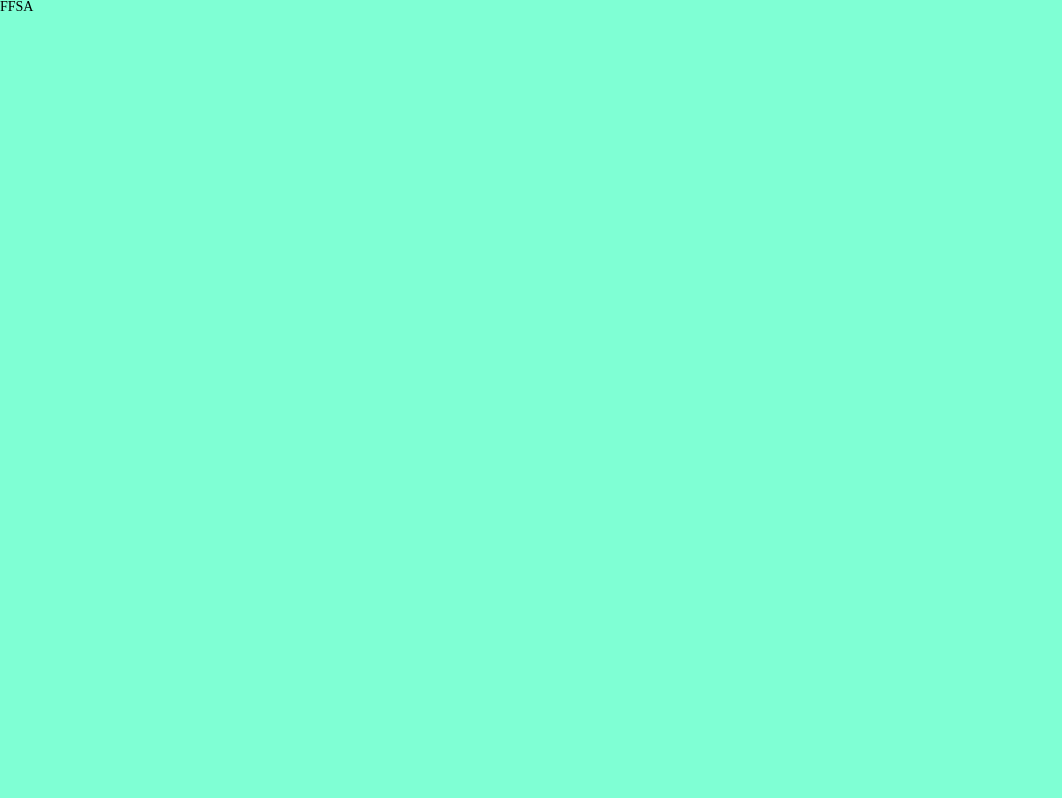
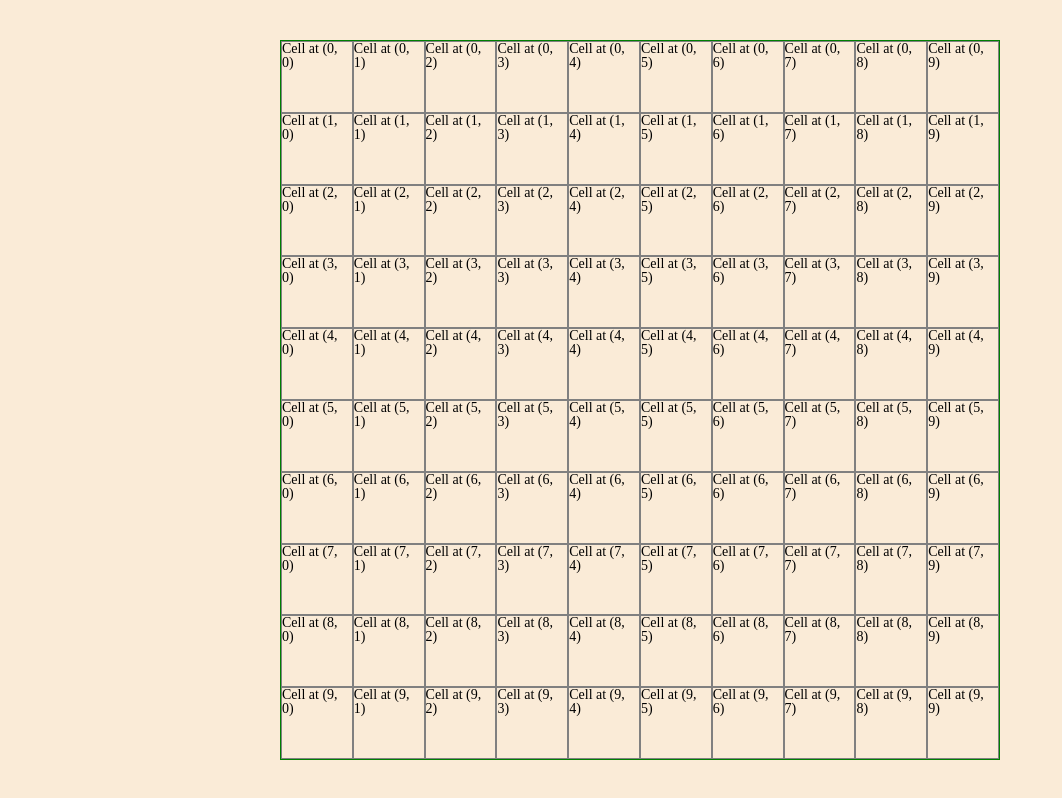
Before and after one commit to alexxc46/battle, a React (Create React App) app: page / in a window 1280 px wide. Shown: the whole page, without its empty margins (0-1062 px from the left). Built offline with nearby package versions, Linux system fonts and the light colour scheme.

Commit message:
cells are placed

```diff
--- a/src/App.css
+++ b/src/App.css
@@ -1,5 +1,8 @@
 .app-container {
   width: 100%;
   height: 100%;
-  background-color: aquamarine;
+  background-color: antiquewhite;
+  display: flex;
+  justify-content: center;
+  align-items: center;
 }
--- a/src/App.js
+++ b/src/App.js
@@ -1,9 +1,10 @@
 import './App.css';
+import Board from './components/Board'
 
 function App() {
   return (
     <div className='app-container'>
-      <p>FFSA</p>
+      <Board />
     </div>
   );
 }
--- /dev/null
+++ b/src/components/Board/index.css
@@ -0,0 +1,7 @@
+
+.board {
+    height: 90%;
+    aspect-ratio: 1 / 1;
+    border: 1px solid green;
+    display: flex;
+}
--- /dev/null
+++ b/src/components/Board/index.jsx
@@ -0,0 +1,22 @@
+import React from 'react';
+import Cell from '../Cell';
+import './index.css';
+
+const Board = () => {
+  const rows = 10;
+  const cols = 10;
+
+  return (
+    <div className="board">
+      {Array.from({ length: rows }).map((_, rowIndex) => (
+        <div className="row" key={rowIndex}>
+          {Array.from({ length: cols }).map((_, colIndex) => (
+            <Cell key={`${rowIndex}-${colIndex}`} x={colIndex} y={rowIndex} />
+          ))}
+        </div>
+      ))}
+    </div>
+  );
+}
+
+export default Board;
--- /dev/null
+++ b/src/components/Cell/index.css
@@ -0,0 +1,5 @@
+.cell {
+    height: 10%;
+    aspect-ratio: 1 / 1;
+    border: 1px solid grey;
+}
--- /dev/null
+++ b/src/components/Cell/index.jsx
@@ -0,0 +1,12 @@
+import React from 'react';
+import './index.css';
+
+const Cell = ({ x, y }) => {
+  return (
+    <div className="cell">
+      Cell at ({x}, {y})
+    </div>
+  );
+};
+
+export default Cell;
```
